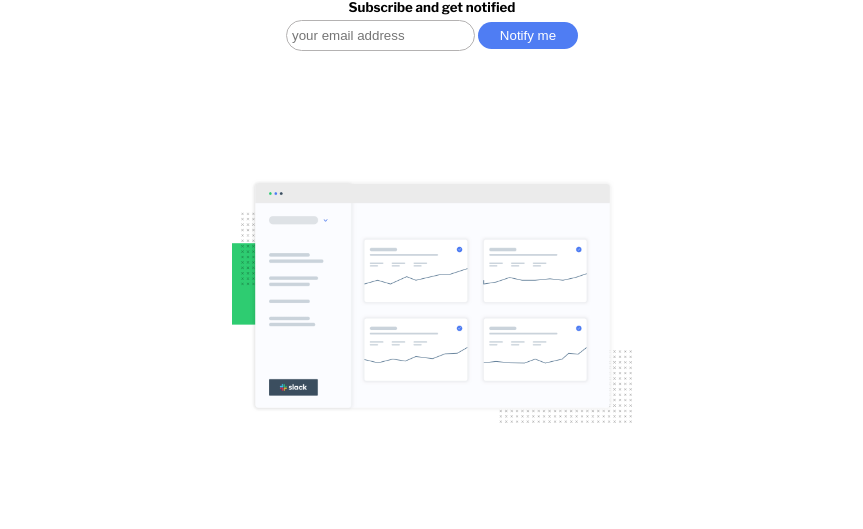
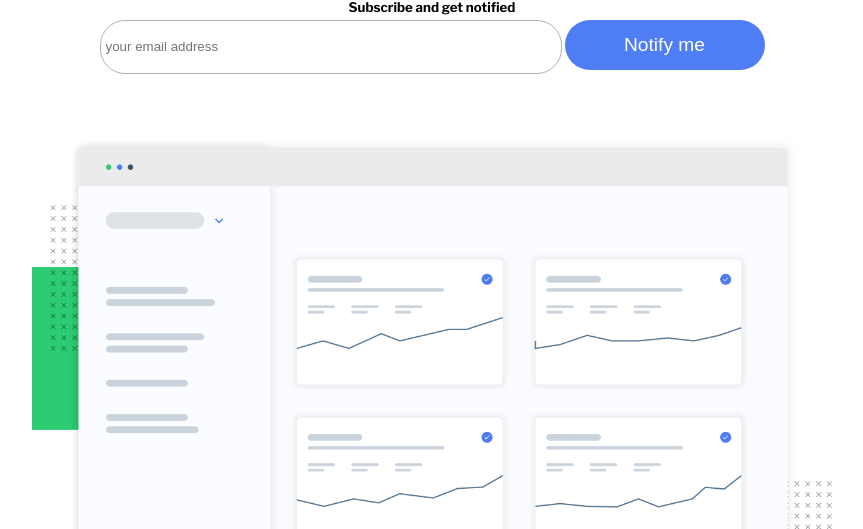
Before and after one commit to outerpreneur/ping-coming-soon-page-master, a plain HTML site: page web/index.html in a window 1280 px wide. Shown: the part 174-703 px from the top of the page, without its empty margins (208-1071 px from the left). Drawn offline with nearby package versions, Linux system fonts and the light colour scheme.

Commit message:
bigger container and inputs

```diff
--- a/web/style.css
+++ b/web/style.css
@@ -38,14 +38,13 @@
 
 
 .container {
-    width: 400px;
+    width: 800px;
     margin: 0 auto;
 }
 
 .stretch {
     display: flex;
     flex-direction: column;
-    gap: 4em;
 }
 
 main {
@@ -96,8 +95,14 @@
     height: 2em;
 }
 
+form input[type="email"] {
+    width: 450px;
+    height: 50px;
+}
+
 form input[type="email"]::placeholder {
     margin-left: 4em;
+    font-size: 1em;
 }
 
 form.error input[type="email"] {
@@ -108,9 +113,11 @@
     background-color: var(--blue);
     color: white;
     border: none;
-    width: 100px;
+    width: 200px;
+    height: 50px;
     margin-left: 3px;
     font-kerning: none;
+    font-size: 1.2em;
 }
 
 input[type=submit]:hover {
```
